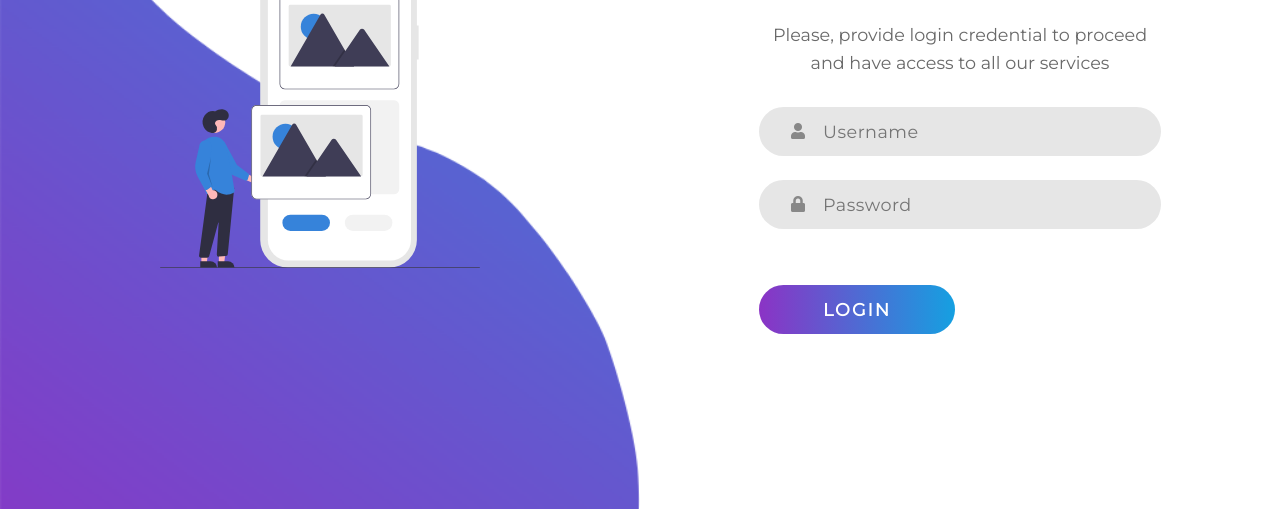
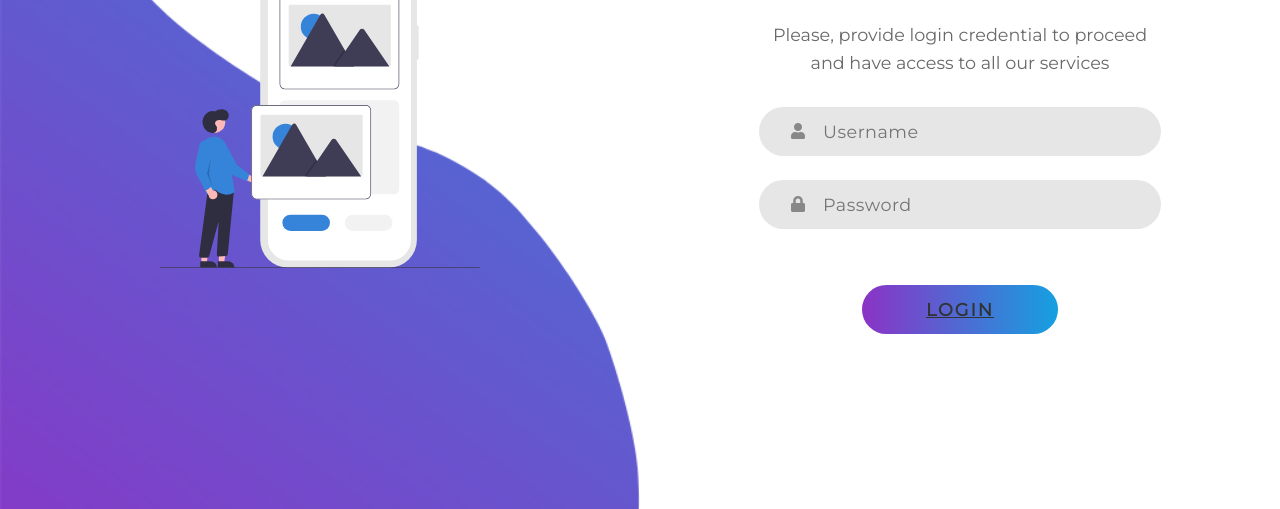
Before and after one commit to carlcastanas/Client-Profile, a plain HTML site: page login.html in a window 1280 px wide. Shown: the part 291-800 px from the top of the page. Drawn offline with Linux system fonts and the light colour scheme.

Commit message:
Update login.html

```diff
--- a/login.html
+++ b/login.html
@@ -30,7 +30,7 @@
                     <i class="fas fa-lock"></i>
                 </div>
 
-                <a href="./developers/index.html"><button class="submit">Login</button></a>
+               <button class="submit"> <a href="./developers/index.html">Login</a></button>
             </form>
         </div>
     </section>
```
